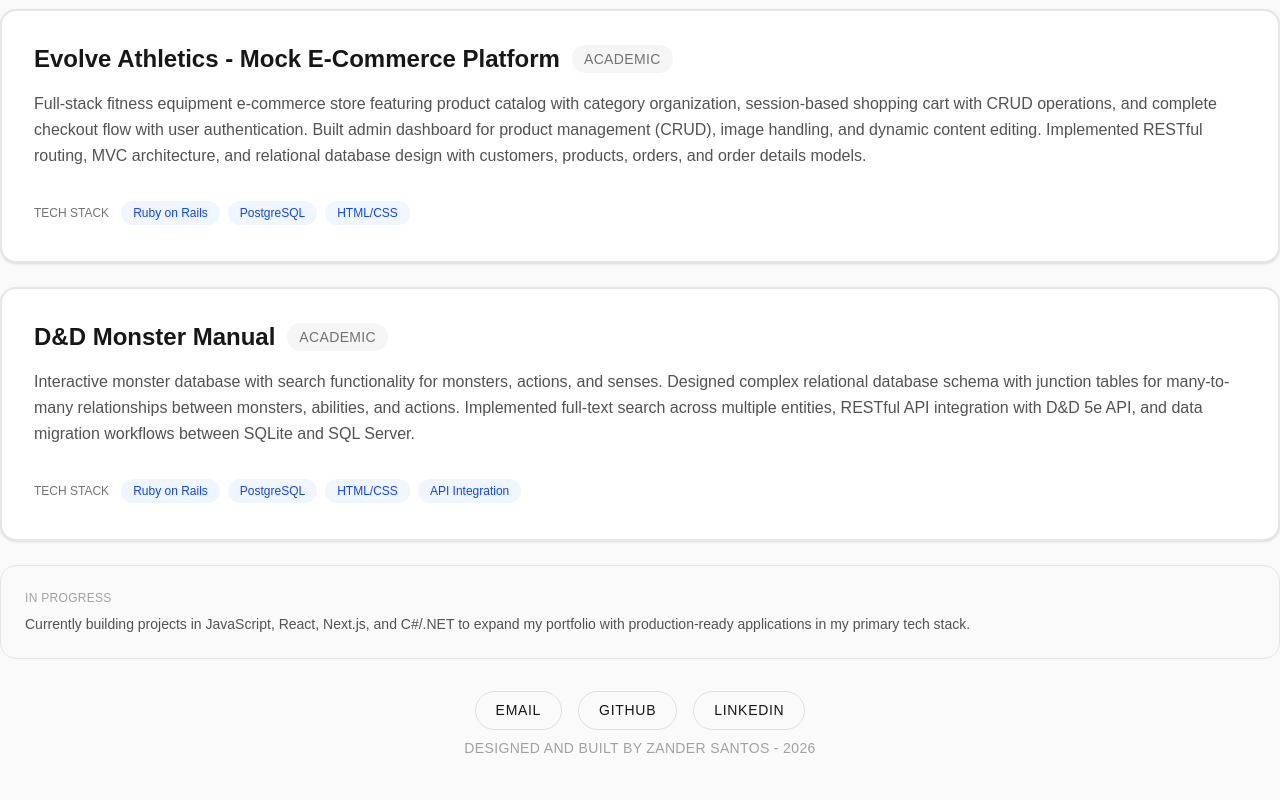
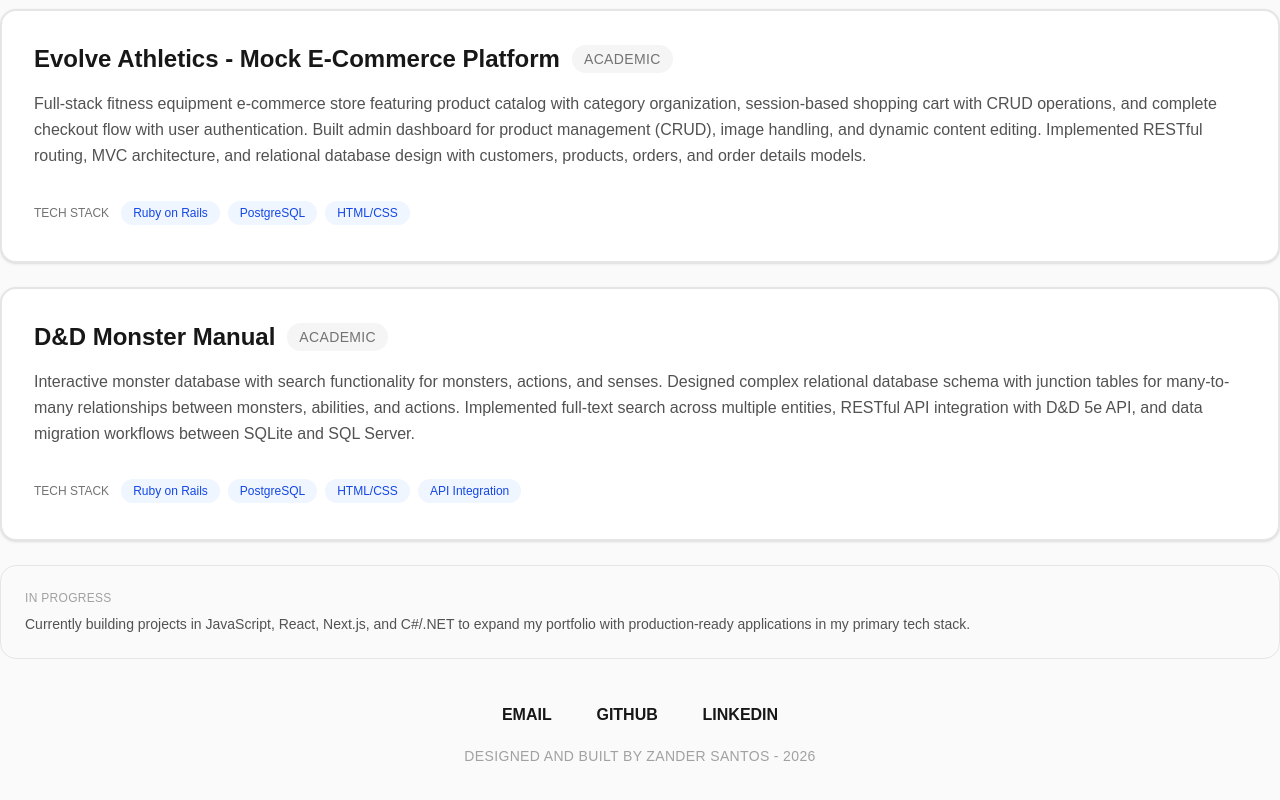
Before and after one commit to zandersantos/zander-santos-portfolio, a Next.js app in the folder zander-santos-portfolio/: page / in a window 1280 px wide. Shown: the part 4114-4914 px from the top of the page. Built offline with nearby package versions, Linux system fonts and the light colour scheme.

Commit message:
Updated the Footer Links to align better with the project

```diff
--- a/zander-santos-portfolio/app/globals.css
+++ b/zander-santos-portfolio/app/globals.css
@@ -74,17 +74,18 @@ html {
 }
 
 .footer-link {
-  font-size: 0.875rem;
-  letter-spacing: 0.05em;
-  color: #171717;
-  padding: 0.5rem 1.25rem;
-  border: 1px solid rgba(115, 115, 115, 0.2);
-  border-radius: 9999px;
+  padding: 0.7rem 0.9rem;
+  font-size: 1.0rem;
+  font-weight: 700;
   text-transform: uppercase;
+  transition:
+    transform 200ms ease,
+    opacity 200ms ease;
 }
 
 .footer-link:hover {
   border-color: #171717;
+  transform: translateY(-4px);
 }
 
 .scroll-down {
```
